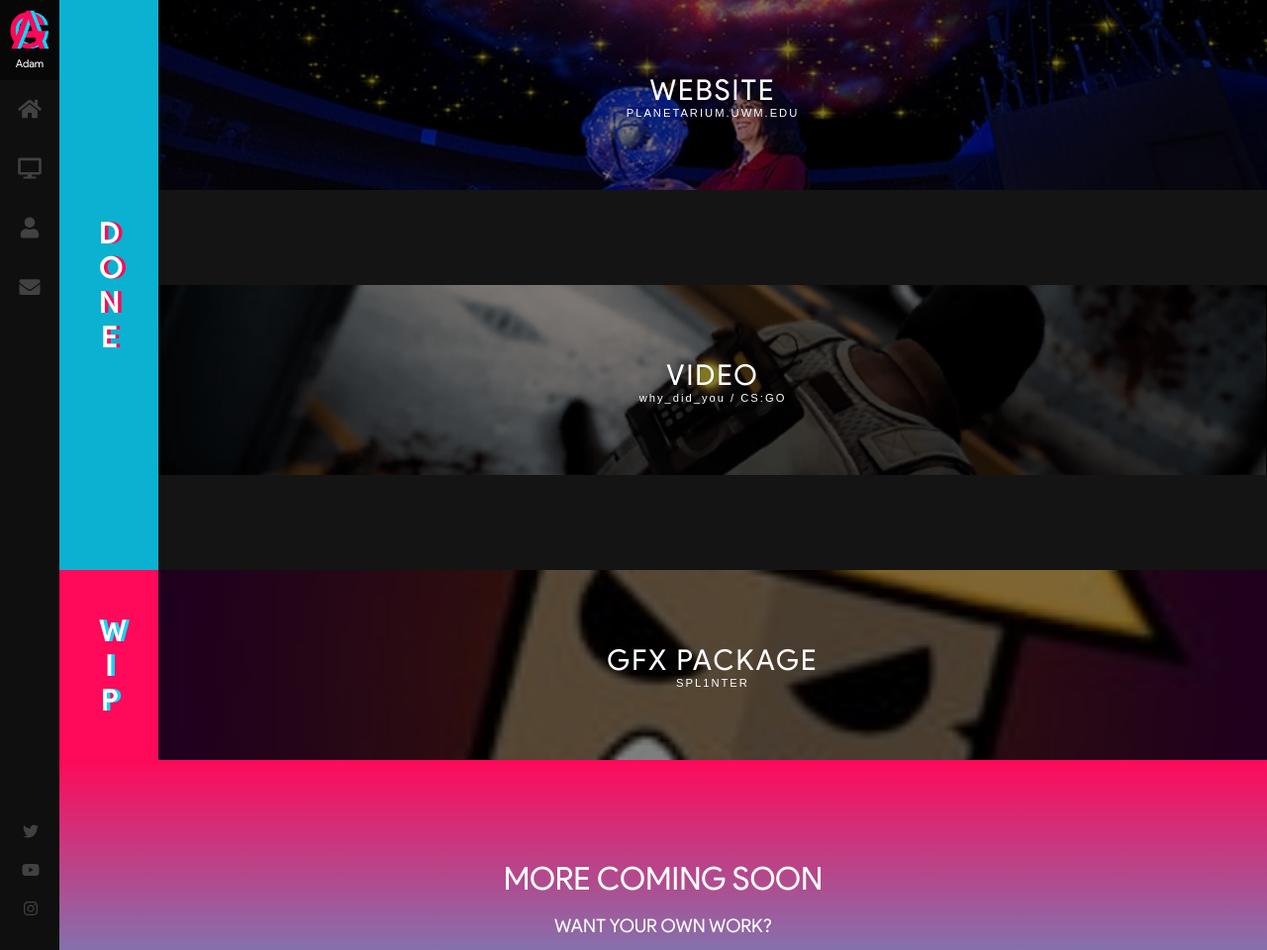
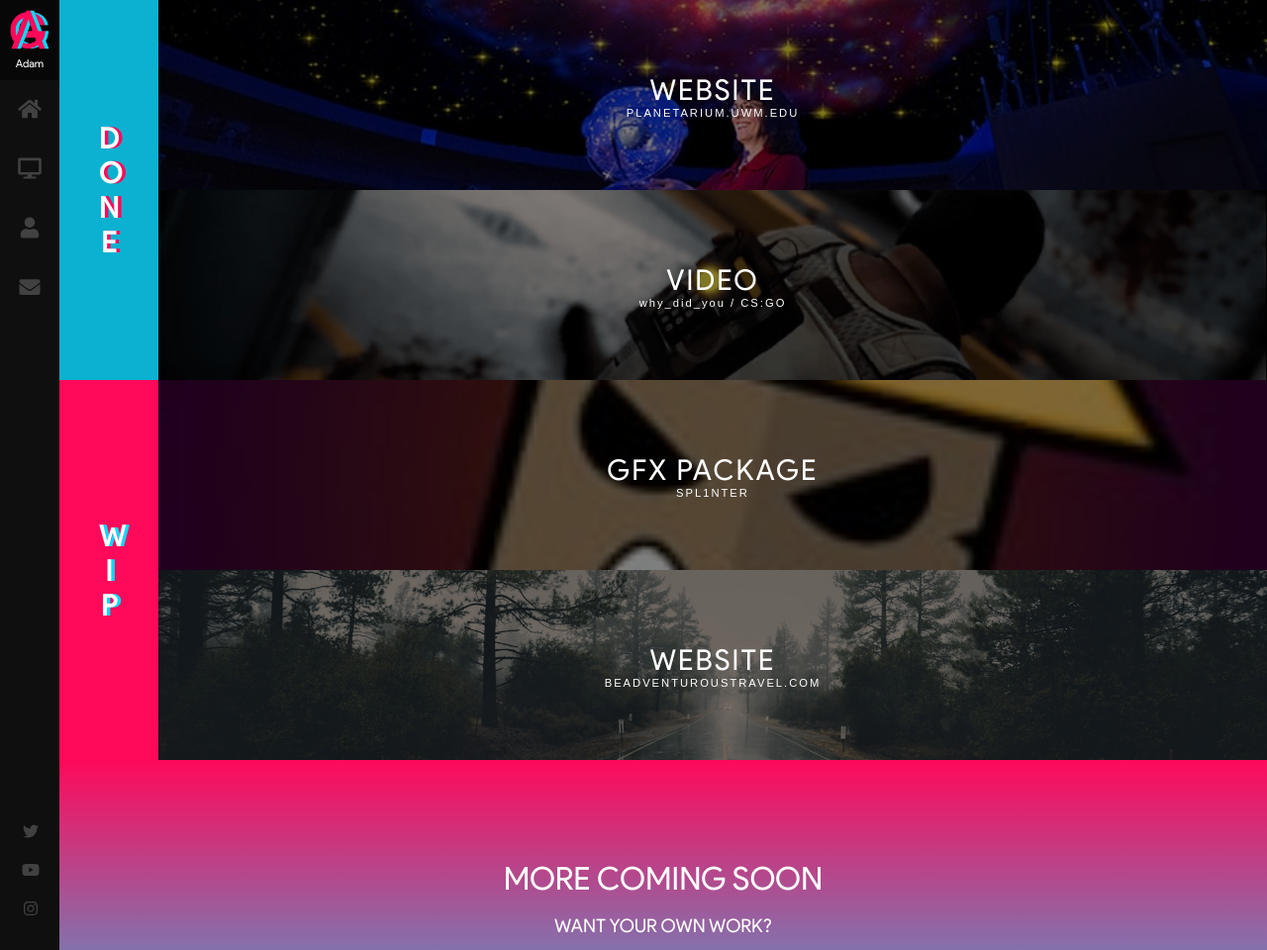
Before and after one commit to Adamghd/adamghd.github.io, a PHP site: page /work.html in a window 1280 px wide. Shown: the whole page at 99% size. Run offline with PHP 8.4, Linux system fonts and the light colour scheme; some libraries are stand-ins or nearby versions.

Commit message:
Update styles.css

```diff
--- a/styles.css
+++ b/styles.css
@@ -498,10 +498,10 @@
   /* EDIT THESE */
 
   .completed {
-    height: 60vh;
+    height: 40vh;
   }
   .PROGRESS {
-    height: 20vh;
+    height: 40vh;
   }
 
   /* ---------- */
```
